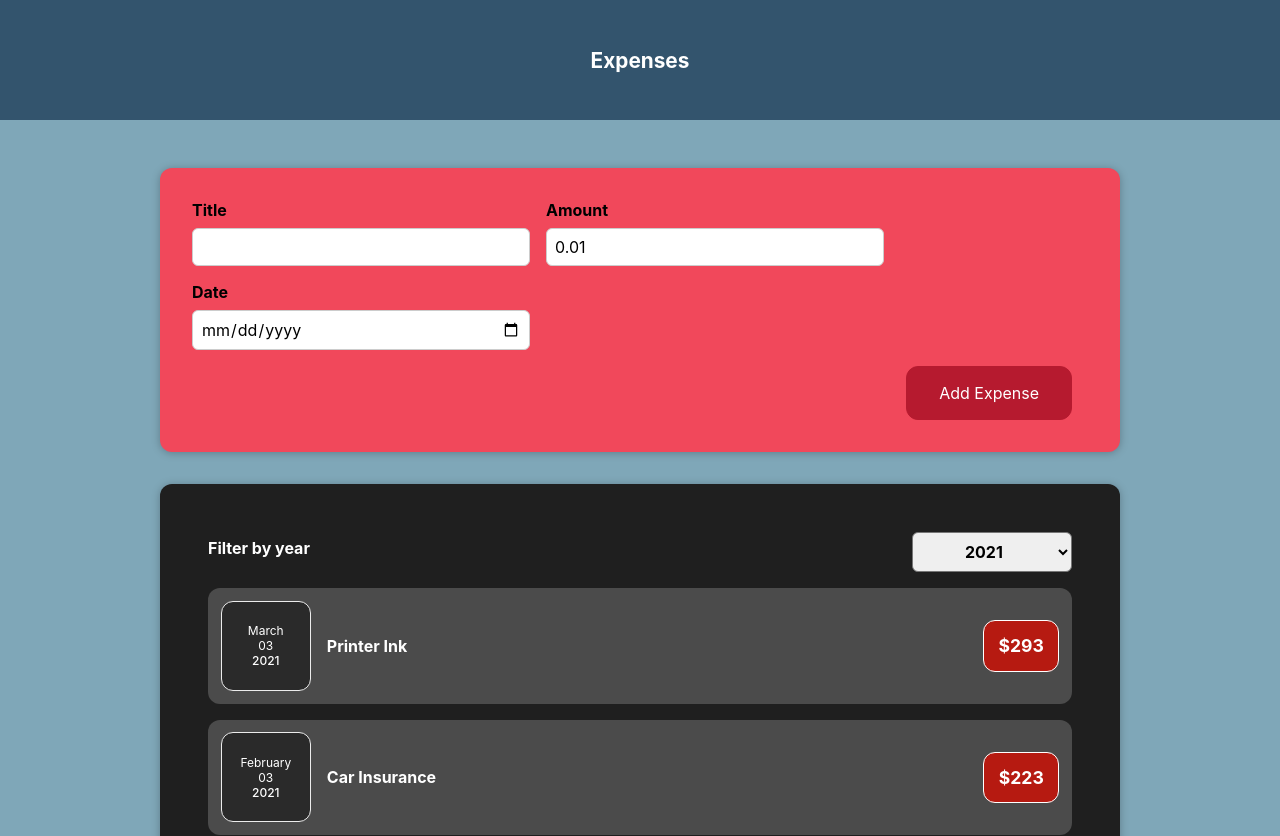
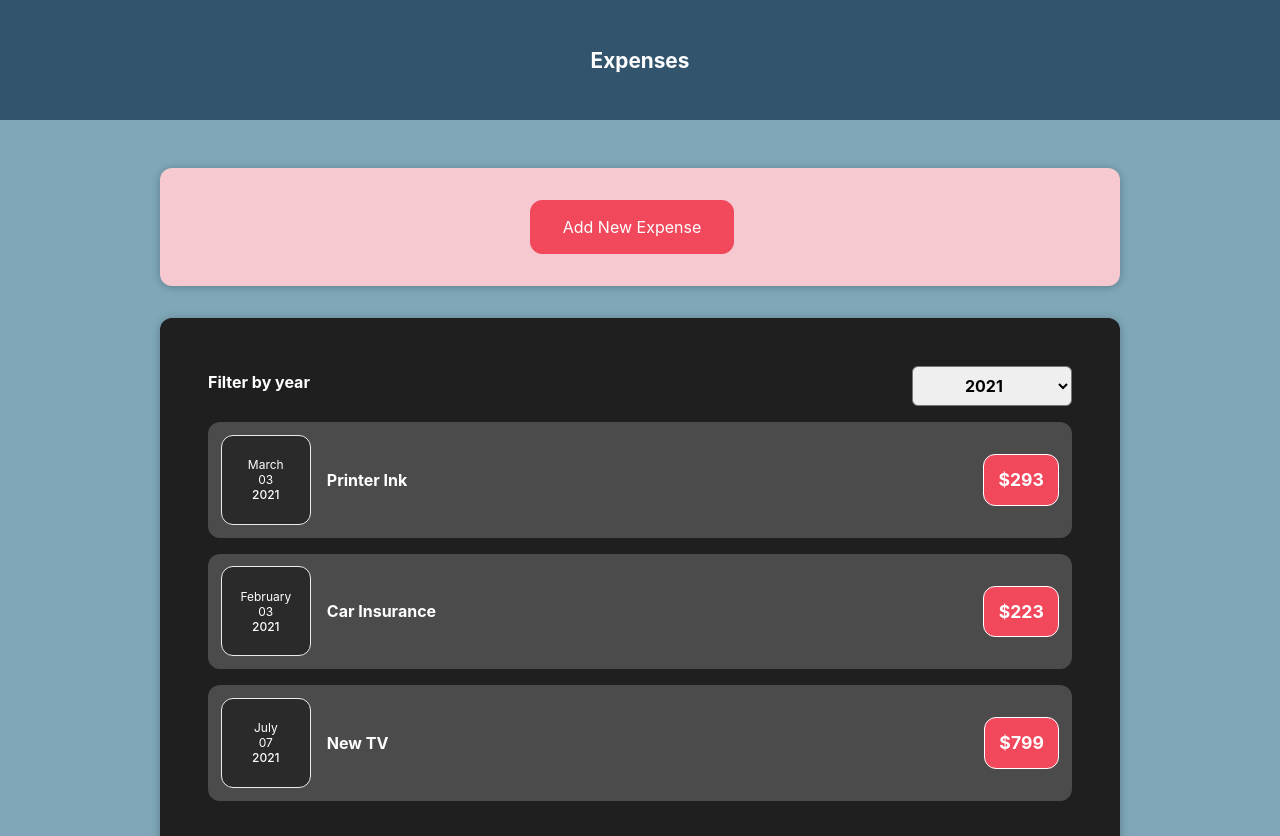
Before and after one commit to sabinamp/expenses, a React (Create React App) app: page / in a window 1280 px wide. Shown: the top 836 px of the page. Built offline with nearby package versions, Linux system fonts and the light colour scheme.

Commit message:
add cancel editing form

```diff
--- a/src/App.js
+++ b/src/App.js
@@ -24,9 +24,9 @@ function App() {
 
 	const [expenses, setExpenses] = useState(initialExpenses);
 
-	const onNewExpenseSubmitHandler = (newExpense) => {
+	const onAddExpenseHandler = (newExpense) => {
     console.log(newExpense);
-    setExpenses(prevExpenses=>[...prevExpenses, { ...newExpense, id: Math.random().toString() } ]);
+    setExpenses(prevExpenses=>[...prevExpenses, newExpense ]);
 	};
 
 	return (
@@ -34,7 +34,7 @@ function App() {
 			<Header title="Expenses" />
 			<Content>
 				<>
-					<NewExpense onNewExpenseSubmitHandler={onNewExpenseSubmitHandler} />
+					<NewExpense onNewExpenseSubmitHandler={onAddExpenseHandler} />
 					<Expenses expenseItems={expenses} />
 				</>
 			</Content>
--- a/src/components/ExpenseItem/ExpenseItem.css
+++ b/src/components/ExpenseItem/ExpenseItem.css
@@ -20,7 +20,7 @@
     font-size: 1.1rem;
     font-weight: bold;
     color: white;
-    background-color: #b61a11;
+    background-color: #f1485c;
     border: 1px solid white;
     padding: 0.9rem;
     border-radius: 12px;
--- a/src/components/ExpenseItem/NewExpense.css
+++ b/src/components/ExpenseItem/NewExpense.css
@@ -1,5 +1,5 @@
 .new-expense {
-    background-color: #f1485b;
+    background-color: #f5c9cf;
     padding: 2rem;
     margin: 2rem auto;
 /*
@@ -14,8 +14,8 @@
     font: inherit;
     cursor: pointer;
     padding: 1rem 2rem;
-    border: 1px solid #b61a2f;
-    background-color: #b61a2f;
+    border: 1px solid #f1485b;
+    background-color: #f1485b;
     color: white;
     border-radius: 12px;
     margin-right: 1rem;
@@ -23,8 +23,8 @@
 
   .new-expense button:hover,
   .new-expense button:active {
-    background-color: #b61a3d;
-    border-color: #b61a3d;
+    background-color: #f1485c;
+    border-color: #f1485c;
   }
 
   .new-expense button.alternative {
--- a/src/components/ExpenseItem/NewExpense.js
+++ b/src/components/ExpenseItem/NewExpense.js
@@ -1,11 +1,23 @@
 import ExpenseForm from '../expenseform/ExpenseForm';
 import './NewExpense.css';
+import { useState } from 'react';
 
 const NewExpense = ({ onNewExpenseSubmitHandler}) => {
+  const [isAdding, setIsAdding] = useState(false);
+  const startEditingHandler = ()=>{
+    setIsAdding(true);
+  }
+
+  const saveExpenseDataHandler = (newExpense)=>{
+    let expenseData = { ...newExpense, id: Math.random().toString() };
+    onNewExpenseSubmitHandler(expenseData);
+    setIsAdding(false);
+  }
 
   return (
     <div className='new-expense'>
-      <ExpenseForm onNewExpenseSubmit={onNewExpenseSubmitHandler} />
+      {isAdding && <ExpenseForm onNewExpenseSubmit={saveExpenseDataHandler} onCancel={()=>setIsAdding(false)}/> }
+      {!isAdding && <button onClick={startEditingHandler}>Add New Expense</button> }
     </div>
   );
 };
--- a/src/components/expenseform/ExpenseForm.css
+++ b/src/components/expenseform/ExpenseForm.css
@@ -21,6 +21,11 @@
     max-width: 100%;
   }
 
-  .new-expense_btn {
+  .new-expense-btn {
     text-align: right;
+    display: flexbox;
+    flex-direction: row;
+    align-items: center;
+    justify-items: space-between;
+
   }
--- a/src/components/expenseform/ExpenseForm.js
+++ b/src/components/expenseform/ExpenseForm.js
@@ -6,6 +6,7 @@ const ExpenseForm = (props) => {
   const [title, setTitle]=useState('');
   const [amount, setAmount]=useState(0.01);
   const [expenseDate, setExpenseDate] = useState('');
+
   const titleChangeHandler=(e)=>{ setTitle(e.target.value); /* console.log(`title: ${title}`) */};
   const amountChangeHandler = (e)=>{ setAmount(e.target.value); /* console.log(`amount: ${amount}`) */};
   const dateChangeHandler = (e)=>{
@@ -41,7 +42,8 @@ const ExpenseForm = (props) => {
             <input type='date' min='2019-01-01' max='2022-12-31' onChange={dateChangeHandler} />
           </div>
         </div>
-        <div className='new-expense_btn'>
+        <div className='new-expense-btn'>
+          <button type='button' onClick={props.onCancel}>Cancel</button>
           <button type='submit'>Add Expense</button>
         </div>
       </form>
```
